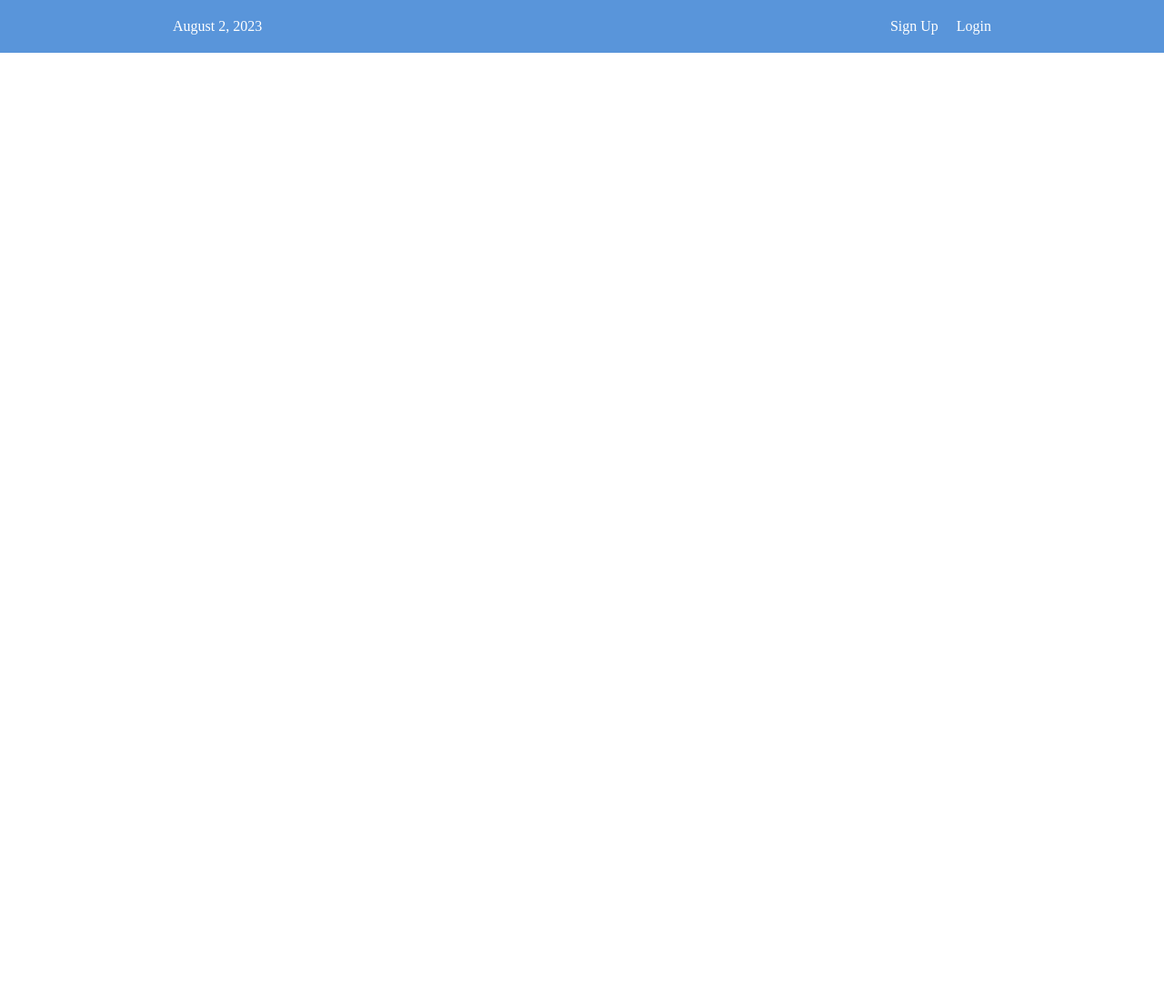
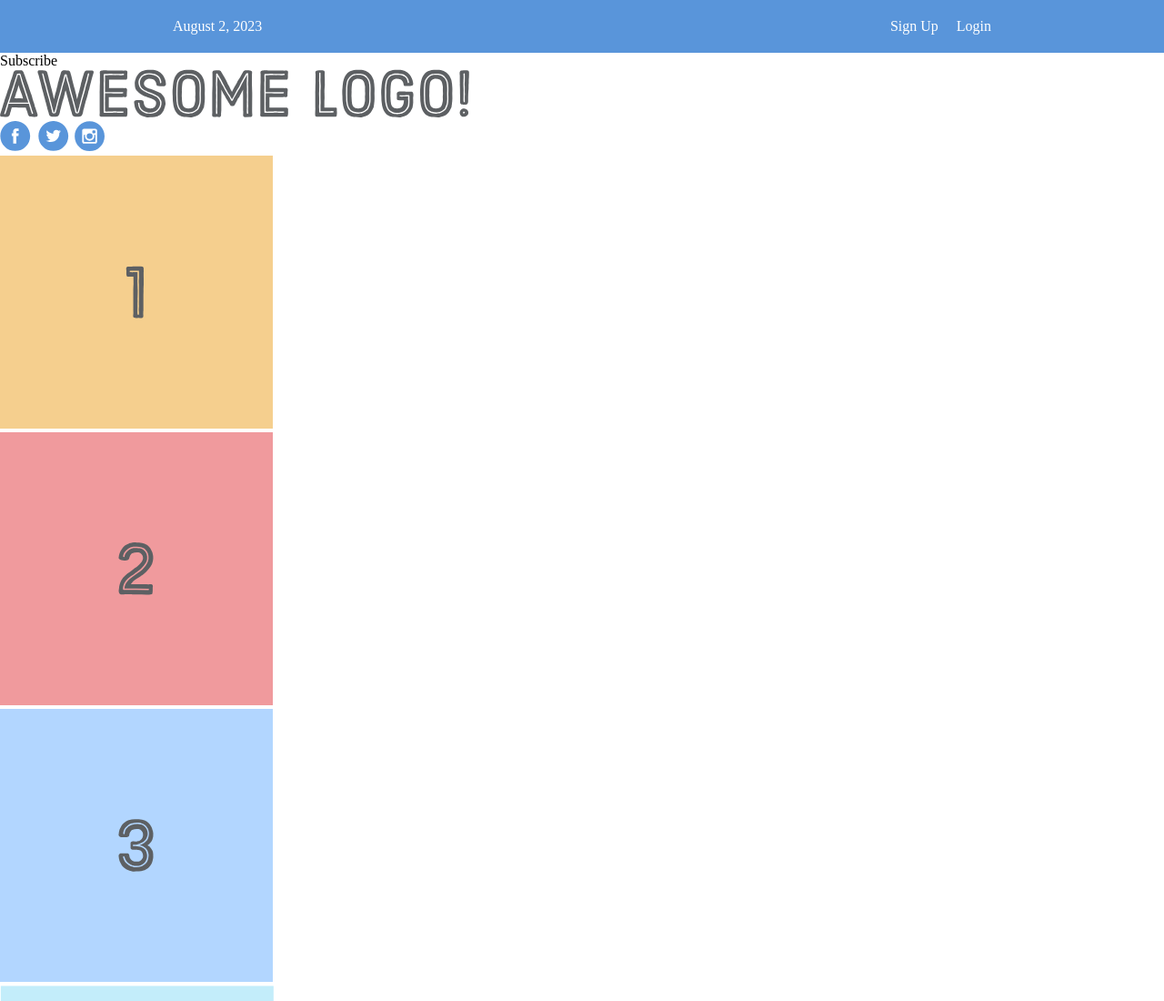
Before and after one commit to LochNessa131/Flexbox_Practice, a plain HTML site: page index.html in a window 1280 px wide. Shown: the top 1100 px of the page at 91% size. Before the commit the page ends 800 px from the top, so only its background shows below. Drawn offline with Linux system fonts and the light colour scheme.

Commit message:
Create container element to add images

```diff
--- a/index.html
+++ b/index.html
@@ -16,5 +16,31 @@
         </div>
       </div>
     </div>
+  <div class='header-container'>
+    <div class='header'>
+      <div class='subscribe'>Subscribe</div>
+      <div class='logo'><img src="/images/awesome-logo.svg"/></div>
+      <div class='social'><img src='images/social-icons.svg'/></div>
+    </div>
+  </div>
+  <div class='photo-grid-container'>
+    <div class='photo-grid'>
+      <div class='photo-grid-item first item'>
+        <img src='images/one.svg'/>
+      </div>
+      <div class='photo-grid-item'>
+        <img src='images/two.svg'/>
+      </div>
+      <div class='photo-grid-item'>
+        <img src='images/three.svg'/>
+      </div>
+      <div class='photo-grid-item'>
+        <img src='images/four.svg'/>
+      </div>
+      <div class='photo-grid-item'>
+        <img src='images/five.svg'/>
+      </div>
+    </div>
+  </div>
   </body>
 </html>
```
